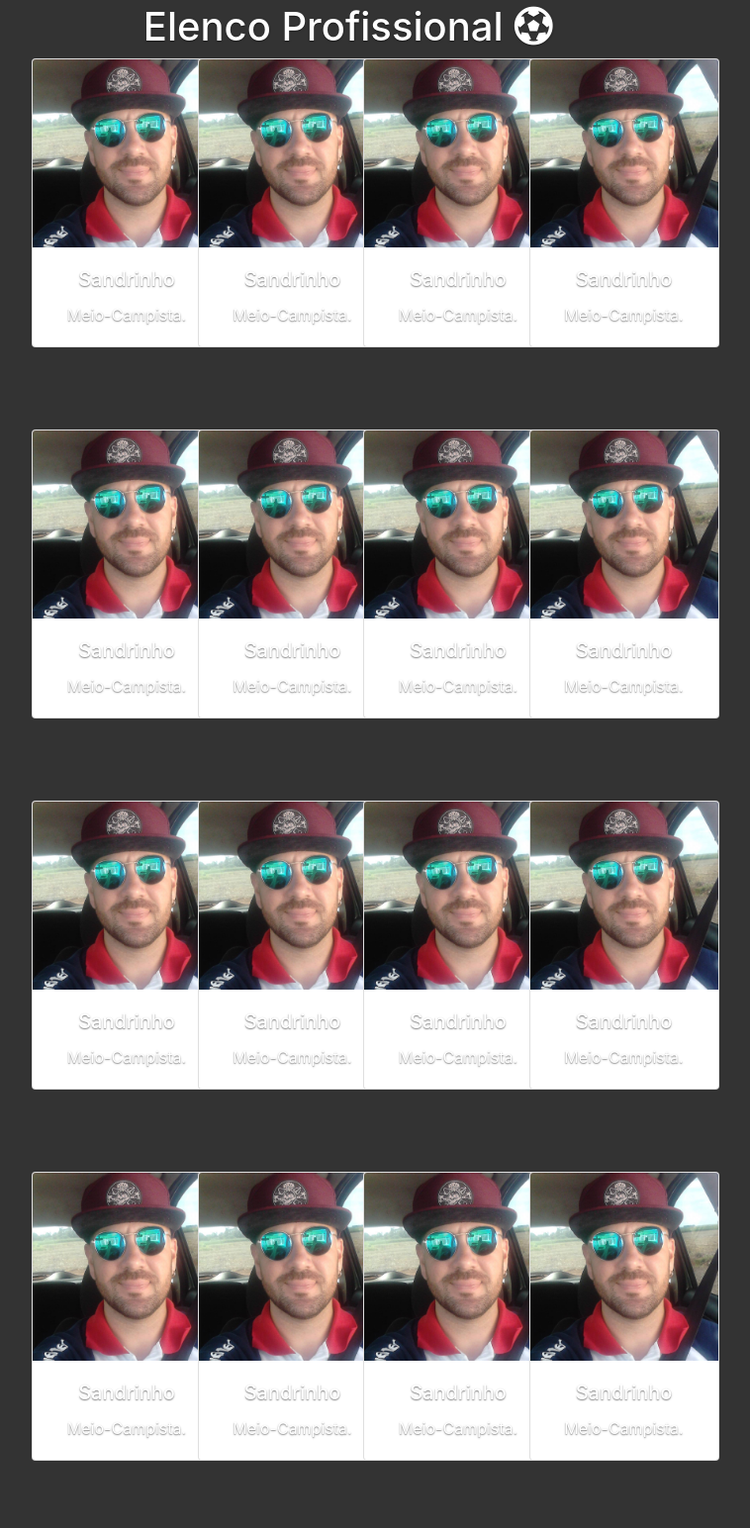
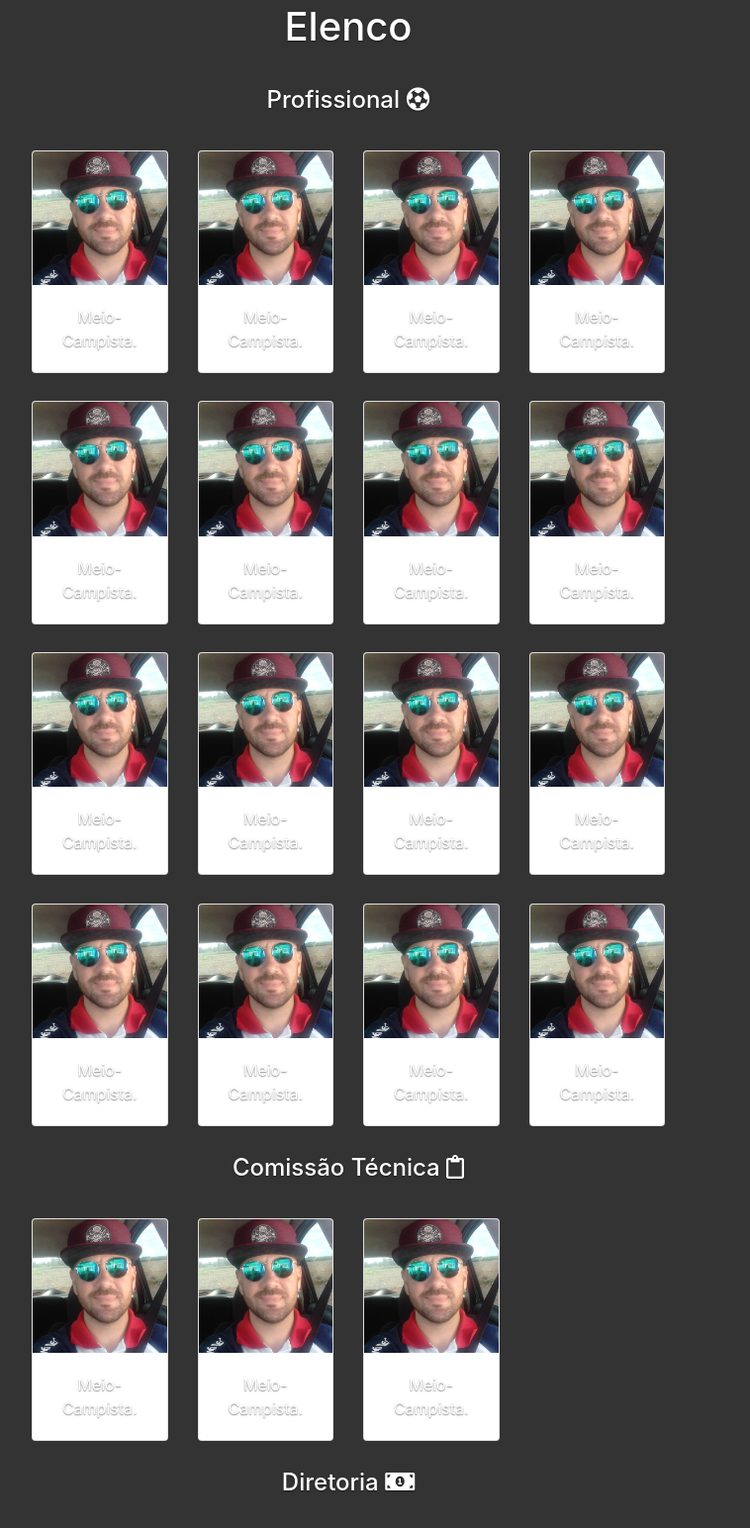
Before and after one commit to ElessandroPrestes/soresenha, a website: page index.html in a window 1280 px wide. Shown: the part 949-2493 px from the top of the page at 99% size, without its empty margins (288-1046 px from the left). Drawn offline with nearby package versions, Linux system fonts and the light colour scheme.

Commit message:
Adicionado mais cards a section cast

```diff
--- a/assets/css/style.css
+++ b/assets/css/style.css
@@ -14,7 +14,7 @@ a:hover {
   height:900px ;
 }
 .cast{
-  height: 1500px;
+  height: 1800px;
 }
 
 .story{
@@ -24,12 +24,21 @@ a:hover {
 .loading{
   padding-top: 250px;
 }
+.jq-back-to-top {
+  bottom: 20px;
+  color: orangered;
+  cursor: pointer;
+  position: fixed;
+  right: 20px;
+  z-index: 1;
+}
+
 /*
 Cast
 */
 
 .contact{
-  height: 900px;
+  height: 750px;
 }
 
 /*
--- a/index.html
+++ b/index.html
@@ -10,7 +10,8 @@
     <link rel="stylesheet" href="https://use.fontawesome.com/releases/v5.5.0/css/all.css" integrity="sha384-B4dIYHKNBt8Bc12p+WXckhzcICo0wtJAoU8YZTY5qE0Id1GSseTk6S+L3BlXeVIU" crossorigin="anonymous">
     <link rel="stylesheet" href="assets/css/style.css">
 
-    <link rel="shortcut icon" type="image/x-icon" href="assets/img/ico/SoResenha.ico">
+
+    <link rel="shortcut icon" type="image/x-icon" href="assets/img/ico/logoSoResenha.jpg">
 
 
     <title>Só Resenha</title>
@@ -23,217 +24,273 @@
                     <h3 class="masthead-brand">Só Resenha</h3>
                     <nav class="nav nav-masthead justify-content-center">
                       <a class="nav-link active" href="#">Clube</a>
-                      <a class="nav-link" href="#">Elenco</a>
-                      <a class="nav-link" href="#">História</a>
-                      <a class="nav-link" href="#">Contato</a>
+                      <a class="nav-link" href="#cast">Elenco</a>
+                      <a class="nav-link" href="#story">História</a>
+                      <a class="nav-link" href="#contact">Contato</a>
                     </nav>
                 </div>
               </header>
+        <main >
+
+        <section class="club" id="club">
+            <h1 class="loading">L<i class="fas fa-futbol">ading...</i></h1>
+            <!--Botão voltar para cima -->
+            <div class="jq-back-to-top">
+              <i class="fas fa-arrow-alt-circle-up fa-2x" title="Voltar ao Topo"></i>
+          </div>
+
+        </section>
 
 
-        <main >
 
-        <section class="club">
-            <h1 class="loading">L<i class="fas fa-futbol">ading...</i></h1>
-              <h2></h2>
-        </section>
-
-        <h1>Elenco Profissional&nbsp;<i class="fas fa-futbol"></i></h1>
-
-        <section class="cast row" >
-          <article class="col-lg-3">
-            <div class="card" style="width: 12rem;">
+        <section class="cast row">
+            <h1 class="col-sm-12 col-md-12 col-lg-12" id="cast">Elenco</h1>
+            <h4 class="col-sm-12 col-md-12 col-lg-12"> Profissional&nbsp;<i class="fas fa-futbol"></i></h4>
+          <article class="col-sm-5 col-md-4 col-lg-3">
+            <div class="card">
               <img class="card-img-top" src="assets/img/atletas/Sandro.jpg" alt="Card image cap">
               <div class="card-body">
-                <h5 class="card-title">Sandrinho</h5>
                 <p class="card-text">Meio-Campista.</p>
               </div>
             </div>
           </article>
 
-          <article class="col-lg-3">
-            <div class="card" style="width: 12rem;">
+          <article class="col-sm-5 col-md-4 col-lg-3">
+            <div class="card">
               <img class="card-img-top" src="assets/img/atletas/Sandro.jpg" alt="Card image cap">
               <div class="card-body">
-                <h5 class="card-title">Sandrinho</h5>
                 <p class="card-text">Meio-Campista.</p>
               </div>
             </div>
           </article>
 
-          <article class="col-lg-3">
-            <div class="card" style="width: 12rem;">
+          <article class="col-sm-5 col-md-4 col-lg-3">
+            <div class="card">
               <img class="card-img-top" src="assets/img/atletas/Sandro.jpg" alt="Card image cap">
               <div class="card-body">
-                <h5 class="card-title">Sandrinho</h5>
                 <p class="card-text">Meio-Campista.</p>
               </div>
             </div>
           </article>
 
-          <article class="col-lg-3">
-            <div class="card" style="width: 12rem;">
+          <article class="col-sm-5 col-md-4 col-lg-3">
+            <div class="card">
               <img class="card-img-top" src="assets/img/atletas/Sandro.jpg" alt="Card image cap">
               <div class="card-body">
-                <h5 class="card-title">Sandrinho</h5>
                 <p class="card-text">Meio-Campista.</p>
               </div>
             </div>
           </article>
-          <article class="col-lg-3">
-            <div class="card" style="width: 12rem;">
+          <article class="col-sm-5 col-md-4 col-lg-3">
+            <div class="card">
               <img class="card-img-top" src="assets/img/atletas/Sandro.jpg" alt="Card image cap">
               <div class="card-body">
-                <h5 class="card-title">Sandrinho</h5>
                 <p class="card-text">Meio-Campista.</p>
               </div>
             </div>
           </article>
 
-          <article class="col-lg-3">
-            <div class="card" style="width: 12rem;">
+          <article class="col-sm-5 col-md-4 col-lg-3">
+            <div class="card">
               <img class="card-img-top" src="assets/img/atletas/Sandro.jpg" alt="Card image cap">
               <div class="card-body">
-                <h5 class="card-title">Sandrinho</h5>
                 <p class="card-text">Meio-Campista.</p>
               </div>
             </div>
           </article>
 
-          <article class="col-lg-3">
-            <div class="card" style="width: 12rem;">
+          <article class="col-sm-5 col-md-4 col-lg-3">
+            <div class="card">
               <img class="card-img-top" src="assets/img/atletas/Sandro.jpg" alt="Card image cap">
               <div class="card-body">
-                <h5 class="card-title">Sandrinho</h5>
                 <p class="card-text">Meio-Campista.</p>
               </div>
             </div>
           </article>
 
-          <article class="col-lg-3">
-            <div class="card" style="width: 12rem;">
+          <article class="col-sm-5 col-md-4 col-lg-3">
+            <div class="card">
               <img class="card-img-top" src="assets/img/atletas/Sandro.jpg" alt="Card image cap">
               <div class="card-body">
-                <h5 class="card-title">Sandrinho</h5>
                 <p class="card-text">Meio-Campista.</p>
               </div>
             </div>
           </article>
-          <article class="col-lg-3">
-            <div class="card" style="width: 12rem;">
+          <article class="col-sm-5 col-md-4 col-lg-3">
+            <div class="card">
               <img class="card-img-top" src="assets/img/atletas/Sandro.jpg" alt="Card image cap">
               <div class="card-body">
-                <h5 class="card-title">Sandrinho</h5>
                 <p class="card-text">Meio-Campista.</p>
               </div>
             </div>
           </article>
 
-          <article class="col-lg-3">
-            <div class="card" style="width: 12rem;">
+          <article class="col-sm-5 col-md-4 col-lg-3">
+            <div class="card">
               <img class="card-img-top" src="assets/img/atletas/Sandro.jpg" alt="Card image cap">
               <div class="card-body">
-                <h5 class="card-title">Sandrinho</h5>
                 <p class="card-text">Meio-Campista.</p>
               </div>
             </div>
           </article>
 
-          <article class="col-lg-3">
-            <div class="card" style="width: 12rem;">
+          <article class="col-sm-5 col-md-4 col-lg-3">
+            <div class="card">
               <img class="card-img-top" src="assets/img/atletas/Sandro.jpg" alt="Card image cap">
               <div class="card-body">
-                <h5 class="card-title">Sandrinho</h5>
                 <p class="card-text">Meio-Campista.</p>
               </div>
             </div>
           </article>
 
-          <article class="col-lg-3">
-            <div class="card" style="width: 12rem;">
+          <article class="col-sm-5 col-md-4 col-lg-3">
+            <div class="card">
               <img class="card-img-top" src="assets/img/atletas/Sandro.jpg" alt="Card image cap">
               <div class="card-body">
-                <h5 class="card-title">Sandrinho</h5>
                 <p class="card-text">Meio-Campista.</p>
               </div>
             </div>
           </article>
-          <article class="col-lg-3">
-            <div class="card" style="width: 12rem;">
+          <article class="col-sm-5 col-md-4 col-lg-3">
+            <div class="card">
               <img class="card-img-top" src="assets/img/atletas/Sandro.jpg" alt="Card image cap">
               <div class="card-body">
-                <h5 class="card-title">Sandrinho</h5>
                 <p class="card-text">Meio-Campista.</p>
               </div>
             </div>
           </article>
 
-          <article class="col-lg-3">
-            <div class="card" style="width: 12rem;">
+          <article class="col-sm-5 col-md-4 col-lg-3">
+            <div class="card">
               <img class="card-img-top" src="assets/img/atletas/Sandro.jpg" alt="Card image cap">
               <div class="card-body">
-                <h5 class="card-title">Sandrinho</h5>
                 <p class="card-text">Meio-Campista.</p>
               </div>
             </div>
           </article>
 
-          <article class="col-lg-3">
-            <div class="card" style="width: 12rem;">
+          <article class="col-sm-5 col-md-4 col-lg-3">
+            <div class="card">
               <img class="card-img-top" src="assets/img/atletas/Sandro.jpg" alt="Card image cap">
               <div class="card-body">
-                <h5 class="card-title">Sandrinho</h5>
                 <p class="card-text">Meio-Campista.</p>
               </div>
             </div>
           </article>
 
-          <article class="col-lg-3">
-            <div class="card" style="width: 12rem;">
+          <article class="col-sm-5 col-md-4 col-lg-3">
+            <div class="card">
               <img class="card-img-top" src="assets/img/atletas/Sandro.jpg" alt="Card image cap">
               <div class="card-body">
-                <h5 class="card-title">Sandrinho</h5>
+                <p class="card-text">Meio-Campista.</p>
+              </div>
+            </div>
+          </article>
+
+        <h4 class="col-sm-12 col-md-12 col-lg-12">Comissão Técnica&nbsp;<i class="far fa-clipboard"></i></h4>
+        <article class="col-sm-5 col-md-4 col-lg-3">
+            <div class="card">
+              <img class="card-img-top" src="assets/img/atletas/Sandro.jpg" alt="Card image cap">
+              <div class="card-body">
+                <p class="card-text">Meio-Campista.</p>
+              </div>
+            </div>
+          </article>
+
+          <article class="col-sm-5 col-md-4 col-lg-3">
+              <div class="card">
+                <img class="card-img-top" src="assets/img/atletas/Sandro.jpg" alt="Card image cap">
+                <div class="card-body">
+                  <p class="card-text">Meio-Campista.</p>
+                </div>
+              </div>
+            </article>
+
+            <article class="col-sm-5 col-md-4 col-lg-3">
+                <div class="card">
+                  <img class="card-img-top" src="assets/img/atletas/Sandro.jpg" alt="Card image cap">
+                  <div class="card-body">
+                    <p class="card-text">Meio-Campista.</p>
+                  </div>
+                </div>
+              </article>
+
+        <h4 class="col-sm-12 col-md-12 col-lg-12">Diretoria&nbsp<i class="fas fa-money-bill-alt"></i></h4>
+        <article class="col-sm-5 col-md-4 col-lg-3">
+            <div class="card">
+              <img class="card-img-top" src="assets/img/atletas/Sandro.jpg" alt="Card image cap">
+              <div class="card-body">
+                <p class="card-text">Meio-Campista.</p>
+              </div>
+            </div>
+          </article>
+
+          <article class="col-sm-5 col-md-4 col-lg-3">
+              <div class="card">
+                <img class="card-img-top" src="assets/img/atletas/Sandro.jpg" alt="Card image cap">
+                <div class="card-body">
+                  <p class="card-text">Meio-Campista.</p>
+                </div>
+              </div>
+            </article>
+
+            <article class="col-sm-5 col-md-4 col-lg-3">
+                <div class="card">
+                  <img class="card-img-top" src="assets/img/atletas/Sandro.jpg" alt="Card image cap">
+                  <div class="card-body">
                     <p class="card-text">Meio-Campista.</p>
                   </div>
                 </div>
               </article>
         </section>
 
-        <section class="story">
+        <section class="story" id="story">
             <h1>Quem Somos&nbsp;<i class="fas fa-beer"></i></h1>
               <article>
               </article>
         </section>
 
-        <section class="contact row">
+        <section class="contact row" id="contact">
+          <h1 class="col-sm-12 col-md-12 col-lg-12" id="cast">Contato</h1>
+            <h4 class="col-sm-12 col-md-12 col-lg-12" id="cast">Contato para jogos :&nbsp;<i class="fab fa-whatsapp"></i>&nbsp;(45) 9833-7131</h4>
               <h2 class="col-lg-12">Patrocinadores do Só Resenha</h2>
-          <div class="col-lg-6">
+                <div class="col-sm-5 col-md-3 col-lg-6">
                   <figure class="figure">
+                    <a href="https://www.facebook.com/AraucariaConsorcio/" target="blank">
                       <img src="assets/img/patrocinadores/Consorcio_Araucaria.jpg" class="figure-img img-fluid rounded">
+                    </a>
                     <figcaption class="figure-caption text-left">Consórcio Araucária.</figcaption>
                   </figure>
                 </div>
 
-          <div class="col-lg-6">
+                <div class="col-sm-5 col-md-3 col-lg-6">
                   <figure class="figure">
+                    <a href="https://www.facebook.com/dl.automoveis" target="blank">
                     <img src="assets/img/patrocinadores/Dl_Automoveis.jpg" class="figure-img img-fluid rounded">
+                    </a>
                     <figcaption class="figure-caption text-left">DL Automóveis.</figcaption>
                   </figure>
                 </div>
 
-          <div class="col-lg-6">
+                <div class="col-sm-5 col-md-3 col-lg-6">
                   <figure class="figure">
+                  <a href="https://www.facebook.com/meira.tolesul.5" target="blank">
                       <img src="assets/img/patrocinadores/ToleSul.jpg" class="figure-img img-fluid rounded">
+                    </a>
                     <figcaption class="figure-caption text-left">Materiais de Construção e Ferragens.</figcaption>
                   </figure>
                 </div>
 
-          <div class="col-lg-6">
+                <div class="col-sm-5 col-md-3 col-lg-6">
                   <figure class="figure">
+                    <a href="https://www.facebook.com/specialdog.oficial/" target="blank">
                       <img src="assets/img/patrocinadores/Special_Dog.jpg" class="figure-img img-fluid rounded">
+                    </a>
                     <figcaption class="figure-caption text-left">Special Dog.</figcaption>
                   </figure>
                 </div>
+
+
         </section>
 </main>
 
@@ -253,5 +310,6 @@
     <script src="https://code.jquery.com/jquery-3.3.1.slim.min.js" integrity="sha384-q8i/X+965DzO0rT7abK41JStQIAqVgRVzpbzo5smXKp4YfRvH+8abtTE1Pi6jizo" crossorigin="anonymous"></script>
     <script src="https://cdnjs.cloudflare.com/ajax/libs/popper.js/1.14.6/umd/popper.min.js" integrity="sha384-wHAiFfRlMFy6i5SRaxvfOCifBUQy1xHdJ/yoi7FRNXMRBu5WHdZYu1hA6ZOblgut" crossorigin="anonymous"></script>
     <script src="https://stackpath.bootstrapcdn.com/bootstrap/4.2.1/js/bootstrap.min.js" integrity="sha384-B0UglyR+jN6CkvvICOB2joaf5I4l3gm9GU6Hc1og6Ls7i6U/mkkaduKaBhlAXv9k" crossorigin="anonymous"></script>
+    <script src="js/main.js"></script>
   </body>
 </html>
--- a/js/main.js
+++ b/js/main.js
@@ -0,0 +1,19 @@
+//Button voltar ao topo.
+$(document).ready(function (){
+    $('.jq-back-to-top').hide();
+
+    $(window).scroll(function(){
+      if($(this).scrollTop()>100) {
+          $('.jq-back-to-top').fadeIn();
+         } else{
+            $('.jq-back-to-top').fadeOut();
+         }
+    });
+
+    $('.jq-back-to-top').click(function(){
+        $('html,body,main').animate({
+            scrollTop: 0
+        },2000);
+    });
+
+});
```
Also changed, not shown: assets/img/ico/SoResenha_16px.ico (added), assets/img/ico/SoResenha_32px.ico (added), assets/img/ico/SoResenha_48px.ico (added), assets/img/ico/soresenha.jpeg (added). Lines whose indentation alone changed are shown as unchanged.
